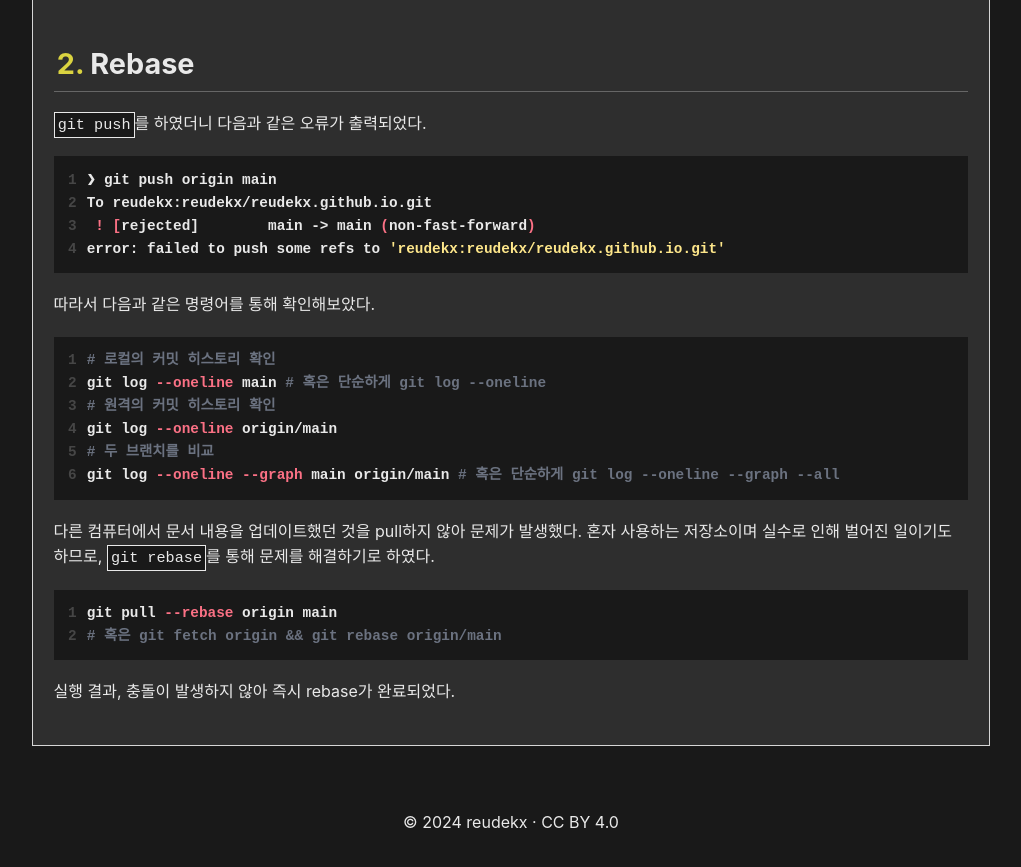
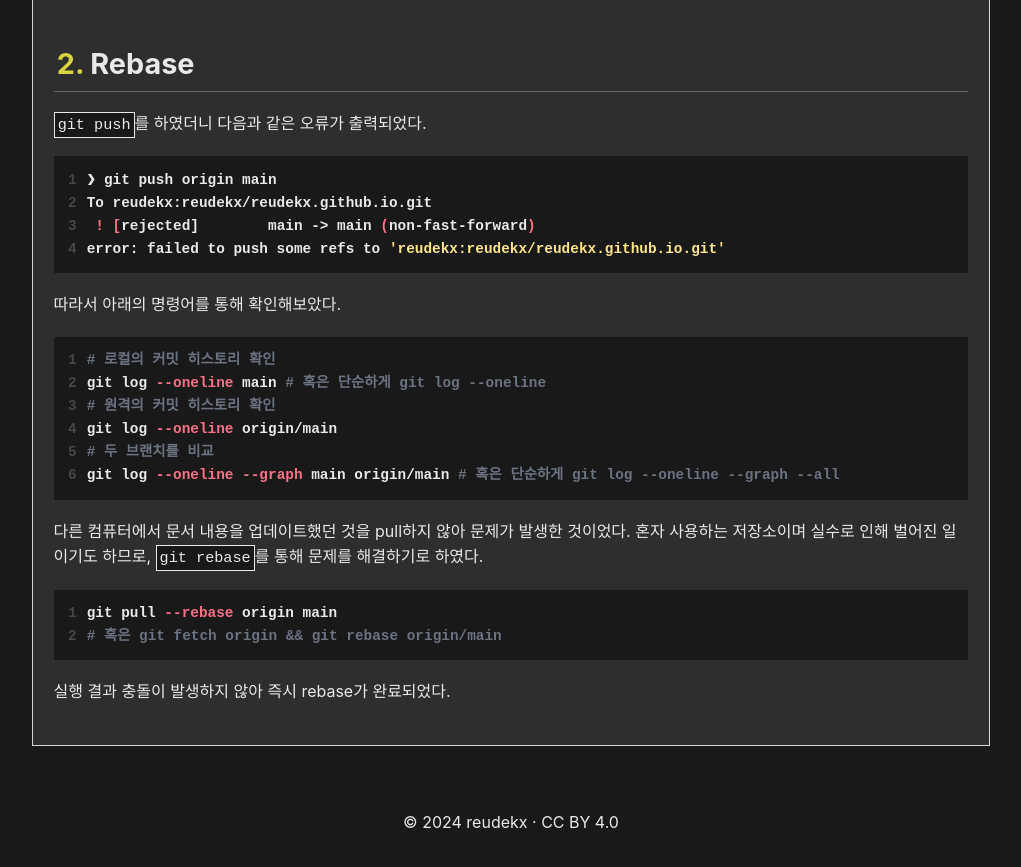
Before and after one commit to reudekx/reudekx.github.io, a Jekyll site: the page built from _docs/docs/Git.md, in a window 1280 px wide and 900 px high, scrolled down 955 px. Shown: the top 867 px of the window, without its empty margins (129-1150 px from the left). Built offline with Jekyll 4.4.1, drawn with Linux system fonts in a browser that asks for light colours.

Commit message:
docs: Git 문서 업데이트

````diff
--- a/_docs/docs/Git.md
+++ b/_docs/docs/Git.md
@@ -20,7 +20,7 @@ To reudekx:reudekx/reudekx.github.io.git
  ! [rejected]        main -> main (non-fast-forward)
 error: failed to push some refs to 'reudekx:reudekx/reudekx.github.io.git'
 ```
-따라서 다음과 같은 명령어를 통해 확인해보았다.
+따라서 아래의 명령어를 통해 확인해보았다.
 
 ```bash
 # 로컬의 커밋 히스토리 확인
@@ -30,7 +30,7 @@ git log --oneline origin/main
 # 두 브랜치를 비교
 git log --oneline --graph main origin/main # 혹은 단순하게 git log --oneline --graph --all
 ```
-다른 컴퓨터에서 문서 내용을 업데이트했던 것을 pull하지 않아 문제가 발생했다.
+다른 컴퓨터에서 문서 내용을 업데이트했던 것을 pull하지 않아 문제가 발생한 것이었다.
 혼자 사용하는 저장소이며 실수로 인해 벌어진 일이기도 하므로,
 `git rebase`를 통해 문제를 해결하기로 하였다.
 
@@ -39,4 +39,4 @@ git pull --rebase origin main
 # 혹은 git fetch origin && git rebase origin/main
 ```
 
-실행 결과, 충돌이 발생하지 않아 즉시 rebase가 완료되었다.
+실행 결과 충돌이 발생하지 않아 즉시 rebase가 완료되었다.
````
